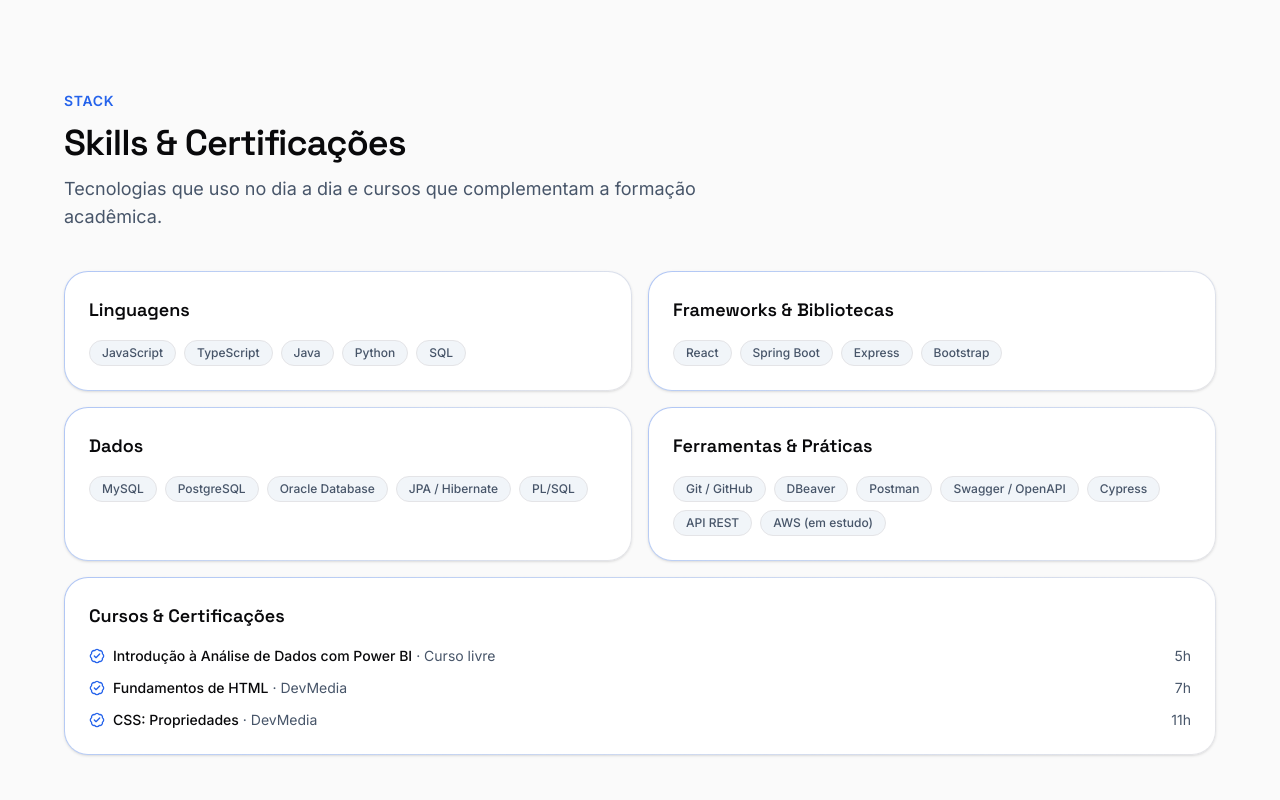
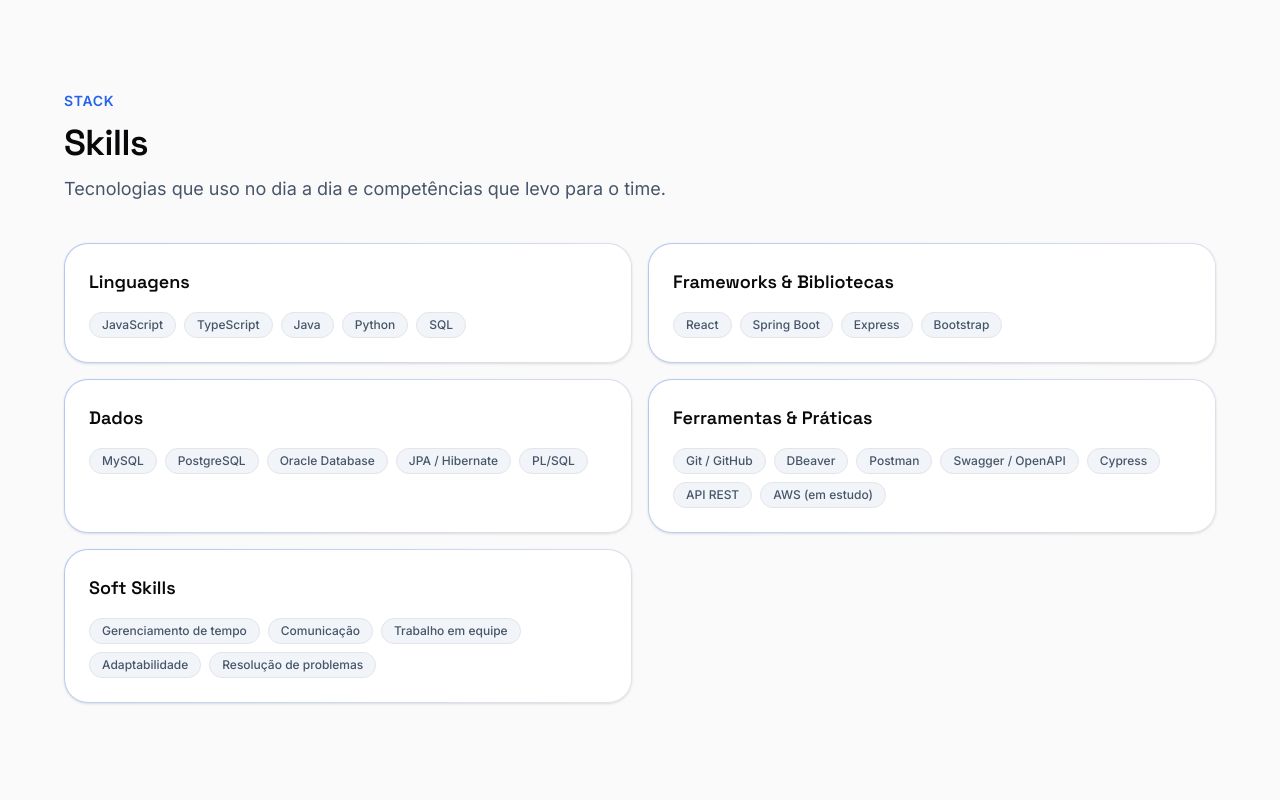
Before and after one commit to rafaelpb1/portfolio2026, a Next.js app: page / in a window 1280 px wide. Shown: the part 3680-4480 px from the top of the page. Built offline with nearby package versions, Linux system fonts and the light colour scheme.

Commit message:
feat: adiciona soft skills e remove seção de certificações
Certificações eram rasas e agregavam pouco valor. No lugar, a seção
Skills ganha uma categoria de soft skills (gerenciamento de tempo,
comunicação, trabalho em equipe, adaptabilidade, resolução de problemas).

```diff
--- a/components/sections/skills.tsx
+++ b/components/sections/skills.tsx
@@ -1,11 +1,10 @@
 "use client";
 
 import { motion, useReducedMotion } from "framer-motion";
-import { BadgeCheck } from "lucide-react";
 import { Badge } from "@/components/ui/badge";
 import { Card } from "@/components/ui/card";
 import { SectionHeading } from "@/components/ui/section-heading";
-import { certifications, skills } from "@/data/skills";
+import { skills } from "@/data/skills";
 import { fadeInUp, staggerContainer } from "@/lib/motion-variants";
 
 export function Skills() {
@@ -18,8 +17,8 @@ export function Skills() {
       <div className="mx-auto max-w-6xl">
         <SectionHeading
           eyebrow="Stack"
-          title="Skills & Certificações"
-          description="Tecnologias que uso no dia a dia e cursos que complementam a formação acadêmica."
+          title="Skills"
+          description="Tecnologias que uso no dia a dia e competências que levo para o time."
         />
 
         <motion.div
@@ -44,49 +43,6 @@ export function Skills() {
             </motion.div>
           ))}
         </motion.div>
-
-        <motion.div
-          initial="hidden"
-          whileInView="visible"
-          viewport={{ once: true, amount: 0.2 }}
-          variants={container}
-          className="mt-4"
-        >
-          <motion.div variants={item}>
-            <Card className="flex flex-col gap-4">
-              <h3 className="font-heading text-lg font-semibold">
-                Cursos & Certificações
-              </h3>
-              <ul className="flex flex-col gap-3">
-                {certifications.map((cert) => (
-                  <li
-                    key={cert.title}
-                    className="flex items-start justify-between gap-4 text-sm"
-                  >
-                    <span className="flex items-start gap-2">
-                      <BadgeCheck
-                        className="mt-0.5 h-4 w-4 shrink-0 text-accent"
-                        aria-hidden="true"
-                      />
-                      <span>
-                        <span className="font-medium text-foreground">
-                          {cert.title}
-                        </span>
-                        <span className="text-muted-foreground">
-                          {" "}
-                          · {cert.issuer}
-                        </span>
-                      </span>
-                    </span>
-                    <span className="shrink-0 text-muted-foreground">
-                      {cert.hours}
-                    </span>
-                  </li>
-                ))}
-              </ul>
-            </Card>
-          </motion.div>
-        </motion.div>
       </div>
     </section>
   );
--- a/data/skills.ts
+++ b/data/skills.ts
@@ -28,22 +28,14 @@ export const skills: SkillCategory[] = [
       "AWS (em estudo)",
     ],
   },
+  {
+    category: "Soft Skills",
+    items: [
+      "Gerenciamento de tempo",
+      "Comunicação",
+      "Trabalho em equipe",
+      "Adaptabilidade",
+      "Resolução de problemas",
+    ],
+  },
 ];
-
-export const certifications = [
-  {
-    title: "Introdução à Análise de Dados com Power BI",
-    issuer: "Curso livre",
-    hours: "5h",
-  },
-  {
-    title: "Fundamentos de HTML",
-    issuer: "DevMedia",
-    hours: "7h",
-  },
-  {
-    title: "CSS: Propriedades",
-    issuer: "DevMedia",
-    hours: "11h",
-  },
-] as const;
```
